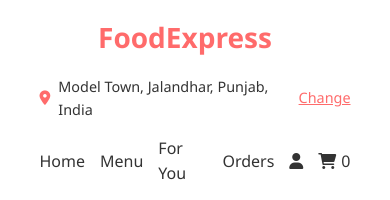
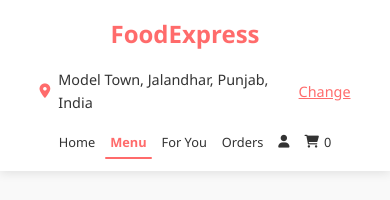
Before and after one commit to byteom/foodordderwebsite, a plain HTML site: page index.html in a window 390 px wide. Shown: the top 200 px of the page. Drawn offline with nearby package versions, Linux system fonts and the light colour scheme; grey boxes are pictures that could not be loaded.

Commit message:
fix: resolved navbar link bug

```diff
--- a/script.js
+++ b/script.js
@@ -189,6 +189,7 @@ document.addEventListener('DOMContentLoaded', function() {
     const orderTotal = document.getElementById('order-total');
     const closeModal = document.querySelector('.close');
     const cartLink = document.querySelector('a[href="#cart"]');
+    const profileLink = document.querySelector('a[href="#profile"]');
     const filterButtons = document.querySelectorAll('.filter-btn');
     const deliveryForm = document.getElementById('delivery-form');
     const orderConfirmation = document.getElementById('order-confirmation');
@@ -197,7 +198,6 @@ document.addEventListener('DOMContentLoaded', function() {
     const deliveryTimeSpan = document.getElementById('delivery-time');
     const previousOrdersContainer = document.getElementById('previous-orders-container');
     const specialOffersContainer = document.getElementById('special-offers-container');
-    const profileLink = document.querySelector('a[href="#profile"]');
     const profileModal = document.getElementById('profile-modal');
     const profileClose = profileModal.querySelector('.close');
     const logoutBtn = document.getElementById('logout-btn');
@@ -207,6 +207,9 @@ document.addEventListener('DOMContentLoaded', function() {
     const locationClose = locationModal.querySelector('.close');
     const confirmLocationBtn = document.getElementById('confirm-location');
     const deliveryAddressInput = document.getElementById('delivery-address');
+
+    // Navigation links for smooth scrolling
+    const navLinks = document.querySelectorAll('nav a[href^="#"]:not([href="#cart"]):not([href="#profile"])');
 
     // Initialize cart, user data, and location from local storage
     let cart = JSON.parse(localStorage.getItem('cart')) || [];
@@ -916,6 +919,49 @@ document.addEventListener('DOMContentLoaded', function() {
         }
     });
 
+    // Smooth scrolling for navigation links
+    navLinks.forEach(link => {
+        link.addEventListener('click', (e) => {
+            e.preventDefault();
+            const targetId = link.getAttribute('href').substring(1);
+            const targetSection = document.getElementById(targetId);
+
+            if (targetSection) {
+                // Remove active class from all nav links
+                navLinks.forEach(navLink => navLink.classList.remove('active'));
+                // Add active class to clicked link
+                link.classList.add('active');
+
+                // Smooth scroll to target section
+                targetSection.scrollIntoView({
+                    behavior: 'smooth',
+                    block: 'start'
+                });
+            }
+        });
+    });
+
+    // Update active nav link based on scroll position
+    window.addEventListener('scroll', () => {
+        const sections = document.querySelectorAll('section[id]');
+        const scrollPos = window.scrollY + 100; // Offset for header height
+
+        sections.forEach(section => {
+            const sectionTop = section.offsetTop;
+            const sectionHeight = section.offsetHeight;
+            const sectionId = section.getAttribute('id');
+
+            if (scrollPos >= sectionTop && scrollPos < sectionTop + sectionHeight) {
+                navLinks.forEach(link => {
+                    link.classList.remove('active');
+                    if (link.getAttribute('href') === `#${sectionId}`) {
+                        link.classList.add('active');
+                    }
+                });
+            }
+        });
+    });
+
     // Initialize the page
     displayMenuItems();
     displayRecommendedItems();
@@ -924,6 +970,12 @@ document.addEventListener('DOMContentLoaded', function() {
     updateCart();
     initLocation();
     updateProfileStats();
+
+    // Set Home link as active by default
+    const homeLink = document.querySelector('nav a[href="#home"]');
+    if (homeLink) {
+        homeLink.classList.add('active');
+    }
 
     // Add notification styles dynamically
     const style = document.createElement('style');
--- a/styles.css
+++ b/styles.css
@@ -139,6 +139,23 @@ nav ul li a {
 
 nav ul li a:hover {
     color: #ff6b6b;
+}
+
+nav ul li a.active {
+    color: #ff6b6b;
+    font-weight: bold;
+    position: relative;
+}
+
+nav ul li a.active::after {
+    content: '';
+    position: absolute;
+    bottom: -5px;
+    left: 0;
+    width: 100%;
+    height: 2px;
+    background-color: #ff6b6b;
+    border-radius: 1px;
 }
 
 /* Hero Section */
@@ -855,6 +872,17 @@ footer {
     nav ul {
         width: 100%;
         justify-content: center;
+        flex-wrap: wrap;
+        gap: 10px;
+    }
+
+    nav ul li a {
+        font-size: 0.9rem;
+        padding: 5px 8px;
+    }
+
+    nav ul li a.active::after {
+        bottom: -3px;
     }
 
     .hero-content h2 {
@@ -886,6 +914,19 @@ footer {
 }
 
 @media (max-width: 480px) {
+    header h1 {
+        font-size: 24px;
+    }
+
+    nav ul {
+        gap: 5px;
+    }
+
+    nav ul li a {
+        font-size: 0.8rem;
+        padding: 3px 5px;
+    }
+
     .menu-items, .offers-container {
         grid-template-columns: 1fr;
     }
```
Also changed, not shown: package-lock.json (added).
